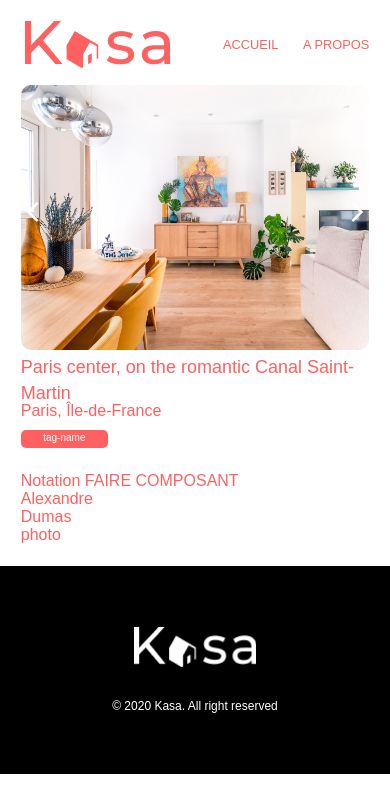
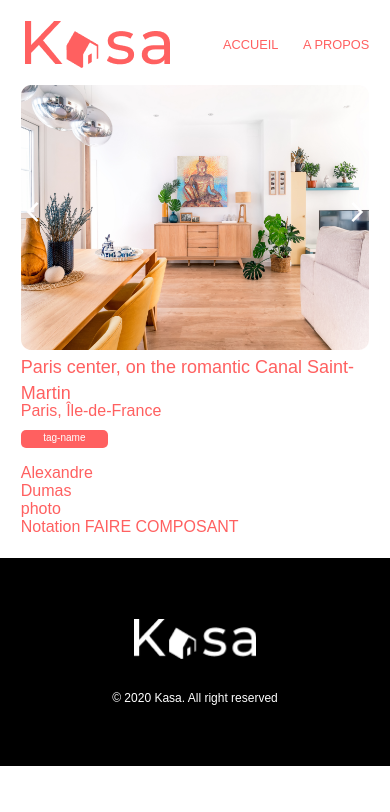
Before and after one commit to Missfantaxya/AlexiaSkrzypczak_11_22082022, a React (Create React App) app: page /lodging in a window 390 px wide. Shown: the top 812 px of the page. Built offline with nearby package versions, Linux system fonts and the light colour scheme.

Commit message:
composant Rate WIP

```diff
--- /dev/null
+++ b/src/components/Host.js
@@ -0,0 +1,17 @@
+import './Host.css'
+
+function Host() {
+  return (
+    <div className="lodging__host">
+            <div className="host__name">
+              <p>Alexandre</p>
+              <p>Dumas</p>
+            </div>
+            <div className="host__picture">
+              photo
+            </div>
+          </div>
+  )
+}
+
+export default Host
--- a/src/components/Lodging.js
+++ b/src/components/Lodging.js
@@ -2,6 +2,7 @@ import "./Lodging.css"
 
 import Carrousel from "./Carrousel"
 import Tag from "./Tag"
+import Host from "./Host"
 
 function Lodging()
 {
@@ -10,21 +11,16 @@ function Lodging()
       <Carrousel />
       <div className="lodging__content">
         <div className="lodging__title">
-            <h2 className="lodging__description">Paris center, on the romantic Canal Saint-Martin</h2>
-            <p className="lodging__location">Paris, Île-de-France</p>
+          <h2 className="lodging__description">Paris center, on the romantic Canal Saint-Martin</h2>
+          <p className="lodging__location">Paris, Île-de-France</p>
+          <Tag />
         </div>
         <div className="lodging__details">
-          <Tag />
-          <div> Notation FAIRE COMPOSANT </div>
+          <Host />
+          <div>
+            Notation FAIRE COMPOSANT
+          </div>
         </div>
-        <div className="lodging__host">
-          <div className="host__name">
-            <p>Alexandre</p>
-            <p>Dumas</p>
-          </div>
-          <div className="host__picture">photo</div>
-        </div>
-
       </div>
     </>
   )
--- a/src/components/Tag.css
+++ b/src/components/Tag.css
@@ -1,6 +1,6 @@
 .tag{
   margin-top: 0.625rem;
-  margin-bottom: 1.5rem;
+  margin-bottom: 1rem;
   display: flex;
   align-items: center;
   justify-content: center;
@@ -17,6 +17,7 @@
 @media screen and (min-width: 1440px) {
   .tag{
   margin-top: 1.25rem;
+  margin-bottom: 0;
   width: 9.29%;
   height: 1.5625rem;
   border-radius: 10px;
```
Also changed, not shown: src/components/Rate.js (added, +13 -0 lines), src/components/Host.css (added), src/components/Rate.css (added).
